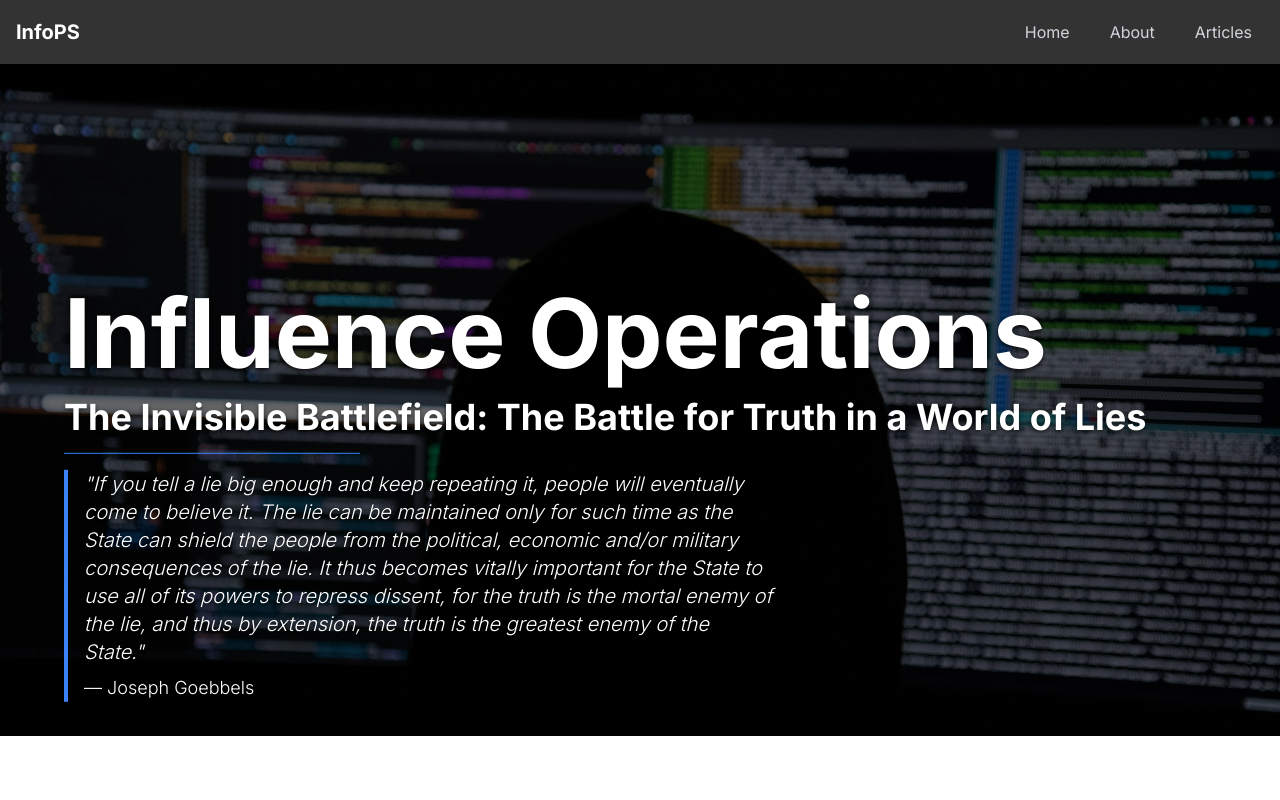
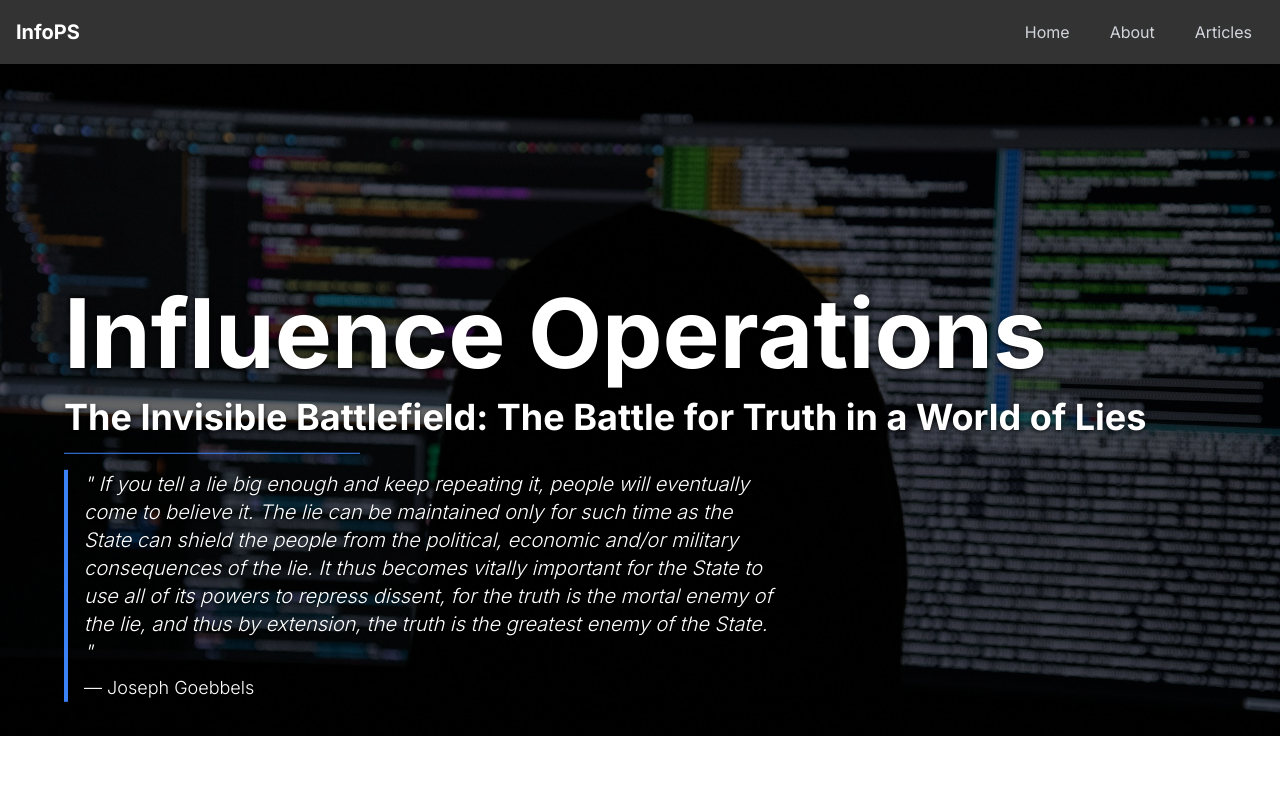
Before and after one commit to twelsh37/infops, a Next.js app: page / in a window 1280 px wide. Shown: the top 800 px of the page. Built offline with nearby package versions, Linux system fonts and the light colour scheme.

Commit message:
Fix@ Corrected quotation marks in quotes

```diff
--- a/app/components/HomeSection.tsx
+++ b/app/components/HomeSection.tsx
@@ -31,13 +31,13 @@ const HomeSection = ({ id }: HomeSectionProps) => {
           <hr className="w-1/4 border-t border-blue-500 mb-4 shadow-lg" />
           <blockquote className="border-l-4 border-blue-500 pl-4 mb-4 max-w-[60%]">
             <p className="text-base sm:text-lg md:text-xl text-white font-light italic drop-shadow-[0_1px_1px_rgba(0,0,0,0.4)]">
-              "If you tell a lie big enough and keep repeating it, people will
+              &quot; If you tell a lie big enough and keep repeating it, people will
               eventually come to believe it. The lie can be maintained only for
               such time as the State can shield the people from the political,
               economic and/or military consequences of the lie. It thus becomes
               vitally important for the State to use all of its powers to
               repress dissent, for the truth is the mortal enemy of the lie, and
-              thus by extension, the truth is the greatest enemy of the State."
+              thus by extension, the truth is the greatest enemy of the State. &quot;
             </p>
             <footer className="text-base sm:text-lg text-white font-light mt-2 drop-shadow-[0_1px_1px_rgba(0,0,0,0.4)]">
               — Joseph Goebbels
```
